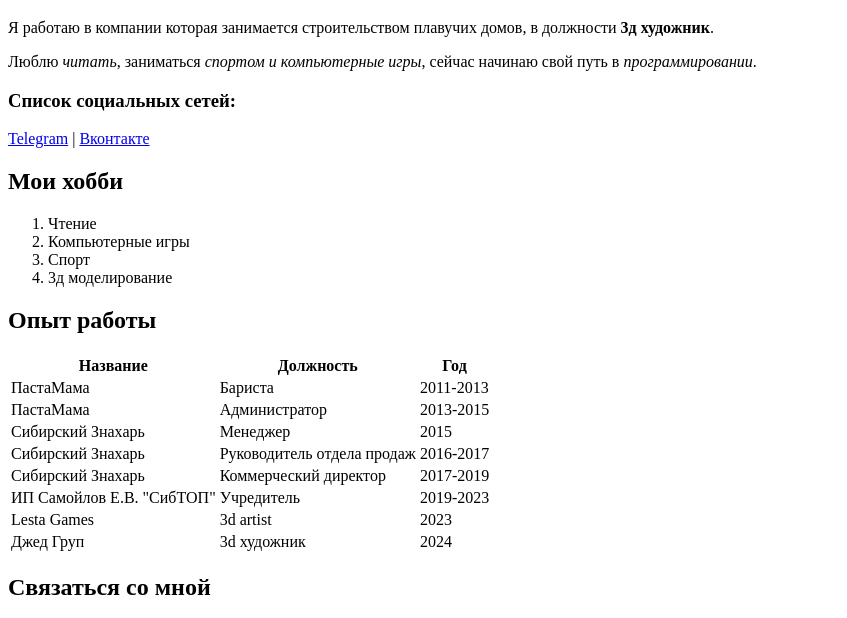
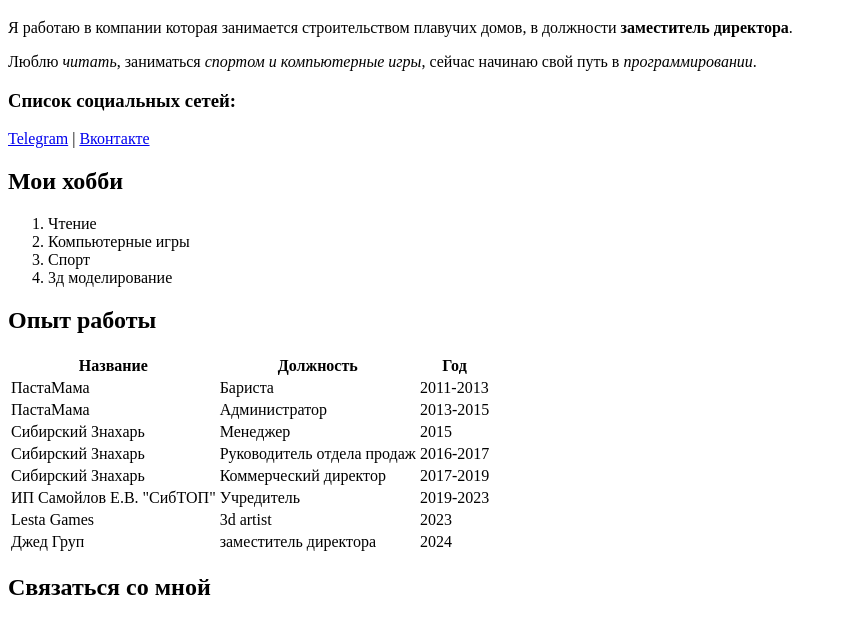
Before and after one commit to Evgeniy-3d/resume, a plain HTML site: page index.html in a window 1280 px wide. Shown: the part 298-916 px from the top of the page, without its empty margins (0-847 px from the left). Drawn offline with Linux system fonts and the light colour scheme.

Commit message:
Update index.html

```diff
--- a/index.html
+++ b/index.html
@@ -12,7 +12,7 @@
 <body>
     <img src="https://sun9-17.userapi.com/impg/N5juntpAp85Zb6ZtCLs-k6xWIohmn9HD6D2Y6A/Z72byaKxcls.jpg?size=429x676&quality=96&sign=358d8e7eac191ed5ed048218cd310e6b&type=album" width="300" alt="Самойлов Евгений">
     <h1>Евгений Самойлов</h1>
-    <p>Я работаю в компании которая занимается строительством плавучих домов, в должности <strong>3д художник</strong>.
+    <p>Я работаю в компании которая занимается строительством плавучих домов, в должности <strong>заместитель директора</strong>.
     </p>
     <p>Люблю <em>читать</em>, заниматься <em>спортом и компьютерные игры</em>, сейчас начинаю свой путь в
         <em>программировании</em>.
@@ -77,7 +77,7 @@
             </tr>
             <tr>
                 <td>Джед Груп</td>
-                <td>3d художник</td>
+                <td>заместитель директора</td>
                 <td>2024</td>
             </tr>
         </tbody>
```
